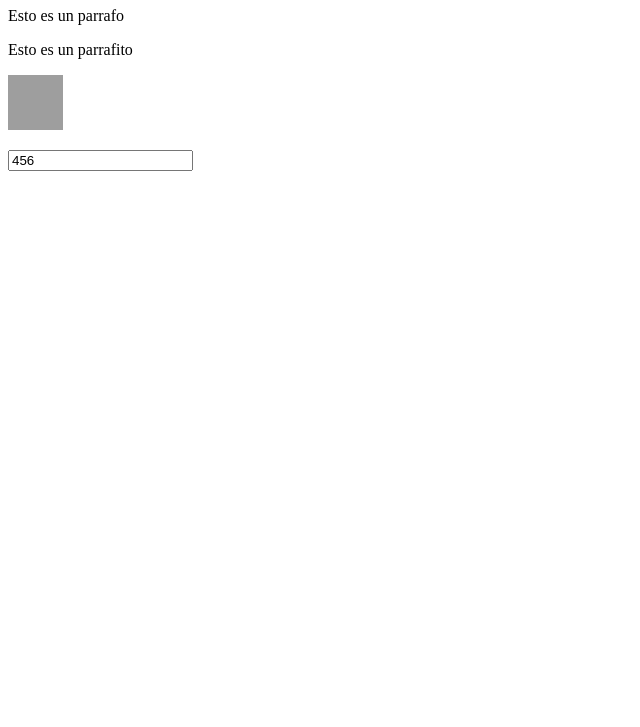
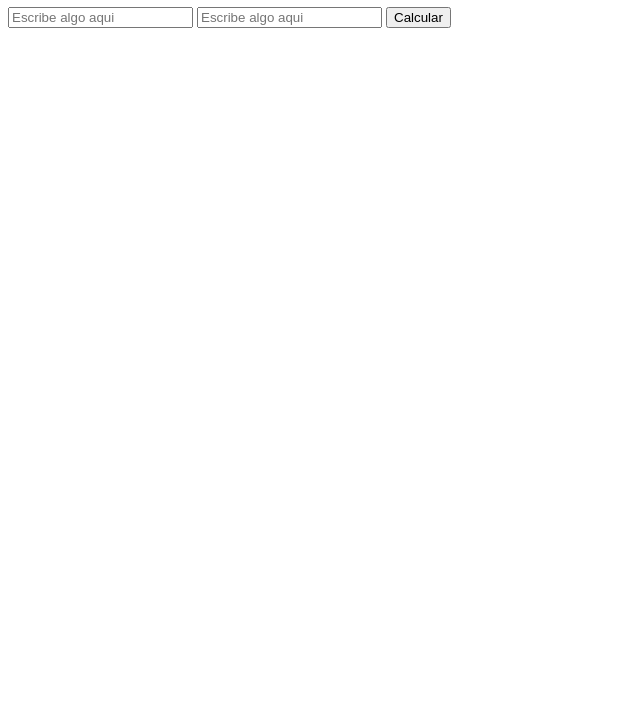
Before and after one commit to misterdan100/platzi-curso-practico-javascript, a plain HTML site: page index.html in a window 1280 px wide. Shown: the part 73-800 px from the top of the page, without its empty margins (0-640 px from the left). Drawn offline with Linux system fonts and the light colour scheme; grey boxes are pictures that could not be loaded.

Commit message:
codigo clase 13 - eventos desde html a JS para interactuar con el usuario

```diff
--- a/index.html
+++ b/index.html
@@ -7,13 +7,13 @@
     <title>Manipulacion del DOM basica - Curso practico de JavaScript</title>
 </head>
 <body>
-    <h1 class="verde">Manipulacion del DOM basica</h1>
+    <h1>Manipulacion del DOM basica</h1>
 
-    <p>Esto es un parrafo</p>
-    <p class="parrafito">Esto es un parrafito</p>
-    <p id="pid">Esto es un parrafo con ID</p>
+    <input id="calculo1" type="text" placeholder="Escribe algo aqui">
+    <input id="calculo2" type="text" placeholder="Escribe algo aqui">
+    <button id="btnCalcular" onclick="btnOnClick()">Calcular</button>
 
-    <input type="text" placeholder="Escribe algo aqui">
+    <p id="result"></p>
 
     <script src="./script.js"></script>
 </body>
--- a/script.js
+++ b/script.js
@@ -1,32 +1,10 @@
 const h1 = document.querySelector("h1");
-const p = document.querySelector("p");
-const parrafito = document.querySelector(".parrafito");
-const pid = document.querySelector("#pid")
-const input = document.querySelector("input");
+const input1 = document.querySelector("#calculo1");
+const input2 = document.querySelector("#calculo2");
+const btn = document.querySelector("#btnCalcular");
+const pResult = document.querySelector("#result");
 
-console.log(h1)
-
-console.log({
-        h1,
-        p,
-        parrafito,
-        pid,
-        input
-    }
-)
-
-h1.innerHTML = "Patito <br> alegre";
-h1.innerText = "Patito <br> feliz";
-// console.log(h1.getAttribute("class"))
-// console.log(h1.setAttribute("class", "rojo"))
-
-h1.classList.add("rojo")
-h1.classList.remove("verde")
-
-input.value = "456";
-
-pid.innerHTML = "";
-const img = document.createElement("img");
-img.setAttribute("src", "https://source.unsplash.com/55ijBDBaz_k")
-
-pid.appendChild(img)
+function btnOnClick() {
+    const resultado = parseInt(input1.value) + parseInt(input2.value);
+    pResult.innerText = "El resultado es: " + resultado;
+}
```
